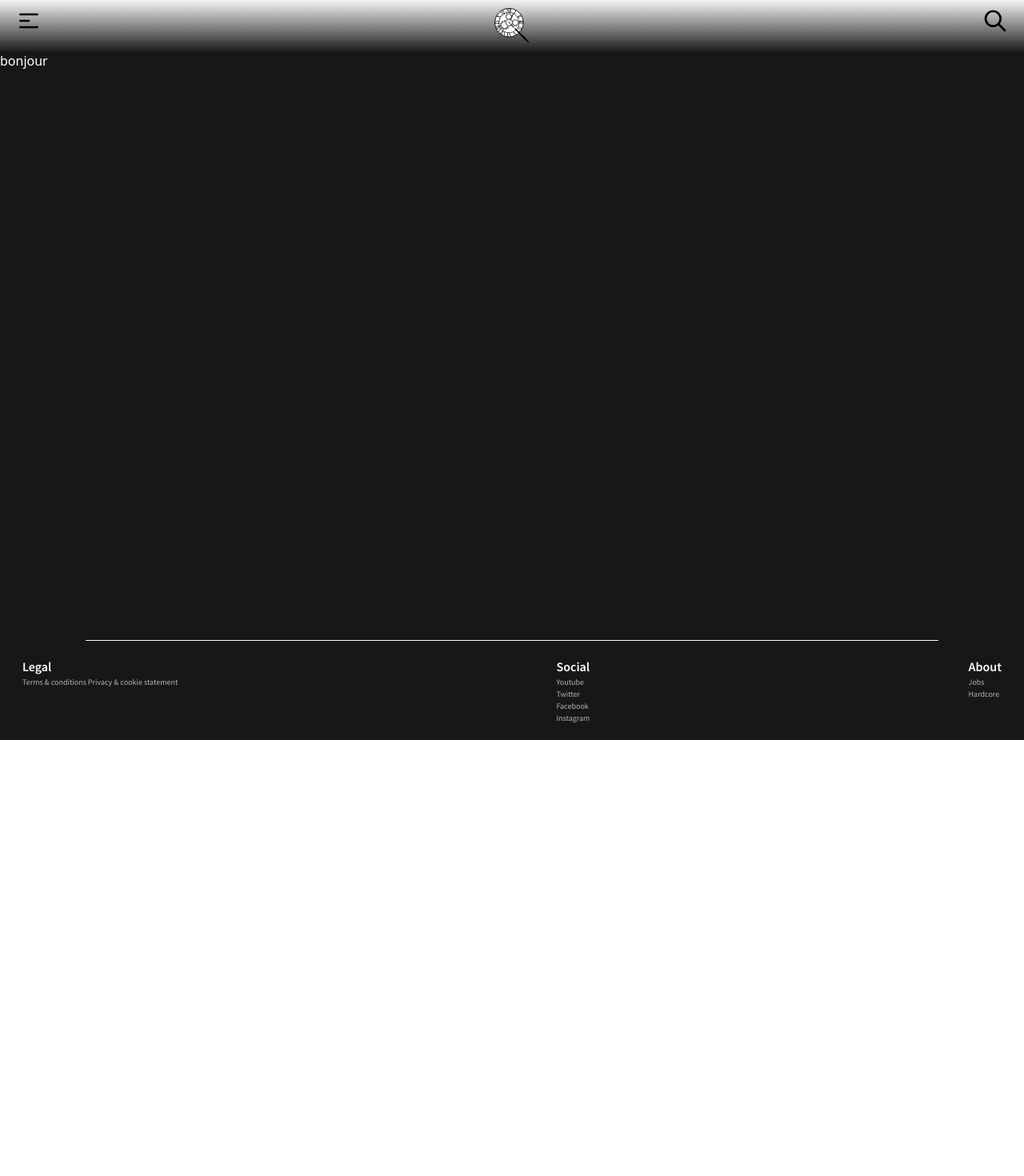
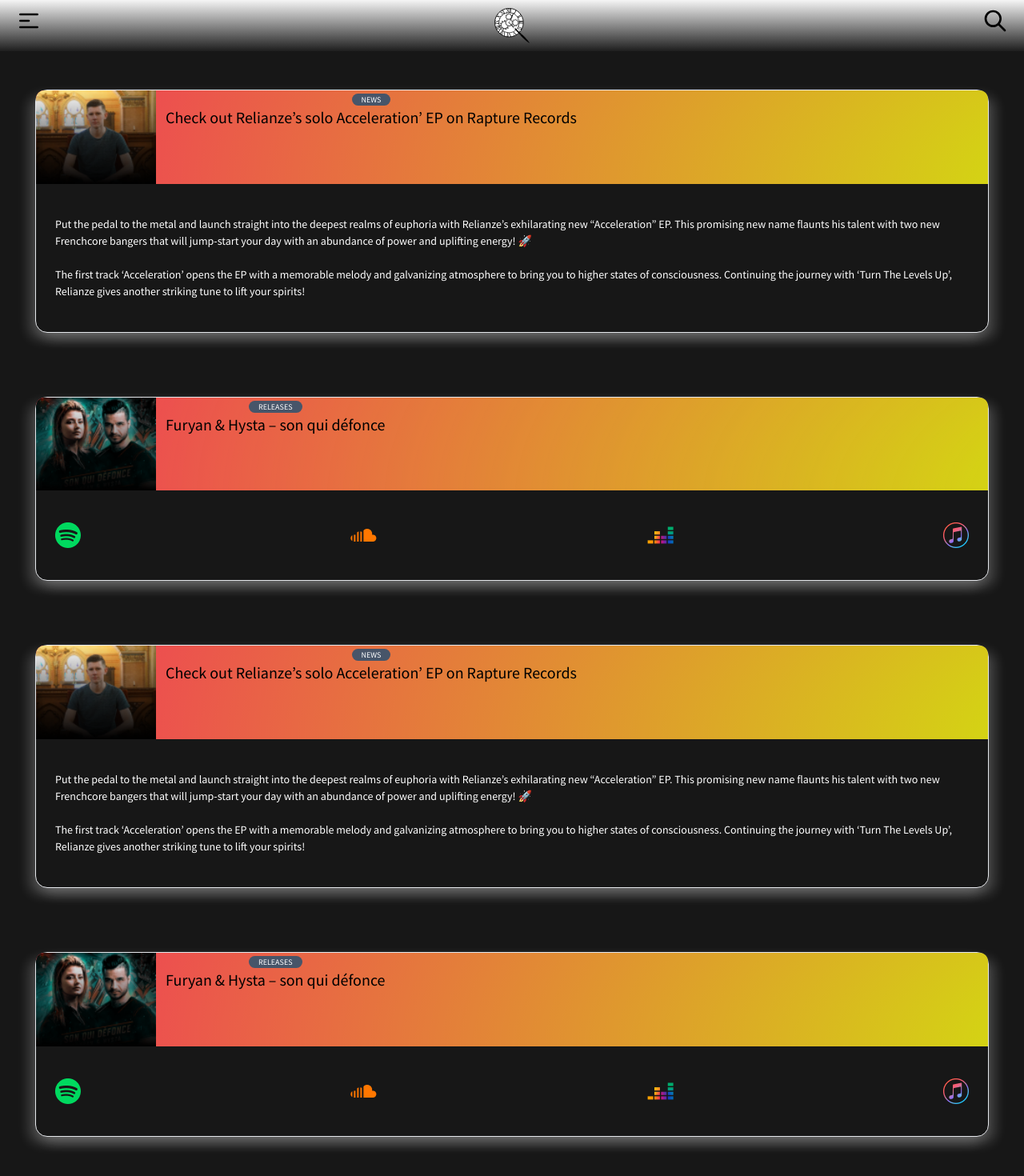
Before and after one commit to QuentinHeinis/Q-lock, a Vue app: page /Latest in a window 1280 px wide. Shown: the top 1470 px of the page at 80% size. Before the commit the page ends 925 px from the top, so only its background shows below. Built offline with nearby package versions, Linux system fonts and the light colour scheme; a web font is replaced by a local one.

Commit message:
LatestView Content

```diff
--- a/src/views/LatestView.vue
+++ b/src/views/LatestView.vue
@@ -1,10 +1,17 @@
 <template>
-  <div>bonjour</div>
+  <div class="mt-12 px-5 flex flex-col gap-20">
+    <NewsCards/>
+    <ReleasesCards/>
+    <NewsCards/>
+    <ReleasesCards/>
+  </div>
 </template>
 
 <script>
+import NewsCards from '../components/cards/NewsCards.vue'
+import ReleasesCards from '../components/cards/ReleasesCards.vue'
 export default {
-
+  components:{ NewsCards, ReleasesCards }
 }
 </script>
 
```
